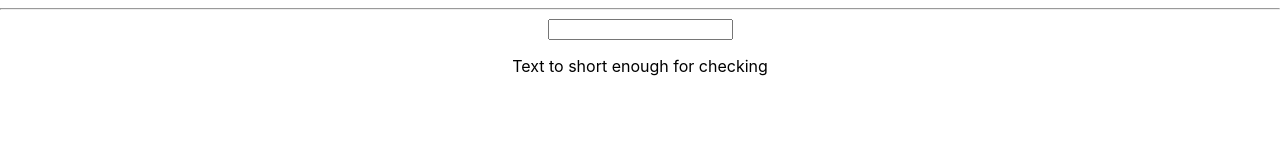
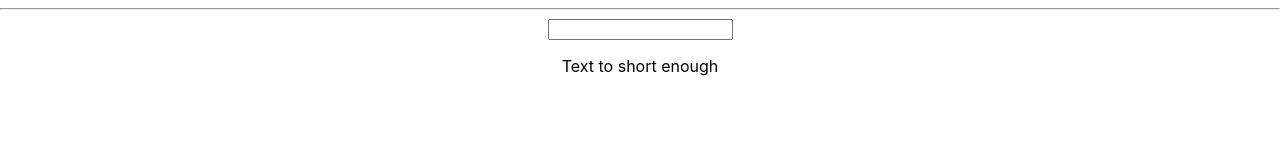
Before and after one commit to VKuzmich/my-app, a React (Create React App) app: page / in a window 1280 px wide. Shown: the top 160 px of the page. Built offline with nearby package versions, Linux system fonts and the light colour scheme.

Commit message:
00003 using js to show message

```diff
--- a/src/Validation/Validation.js
+++ b/src/Validation/Validation.js
@@ -2,14 +2,16 @@ import React from 'react';
 
 
 const validation = (props) => {
+    let validationMessage = 'Text to long enough'  ;
+
+    if (props.inputLength <= 5) {
+        validationMessage = 'Text to short enough';
+    }
+
     return (
         <div>
-            {
-                props.inputLength > 5 ?
-                    <p> Text long enough for checking</p> :
-                    <p> Text to short enough for checking</p>
+            <p>{validationMessage}</p>
 
-            }
         </div>
     )
 }
```
